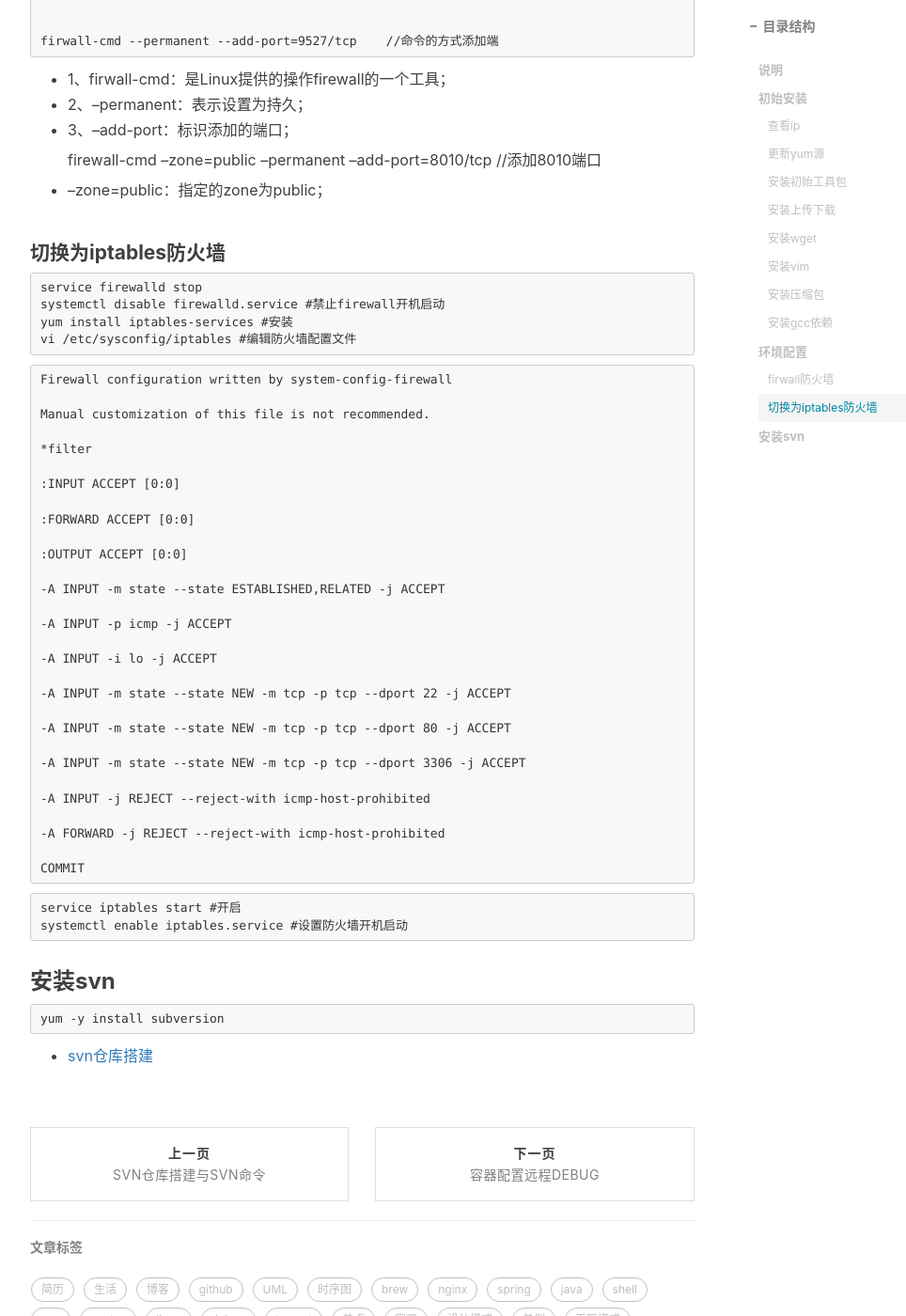
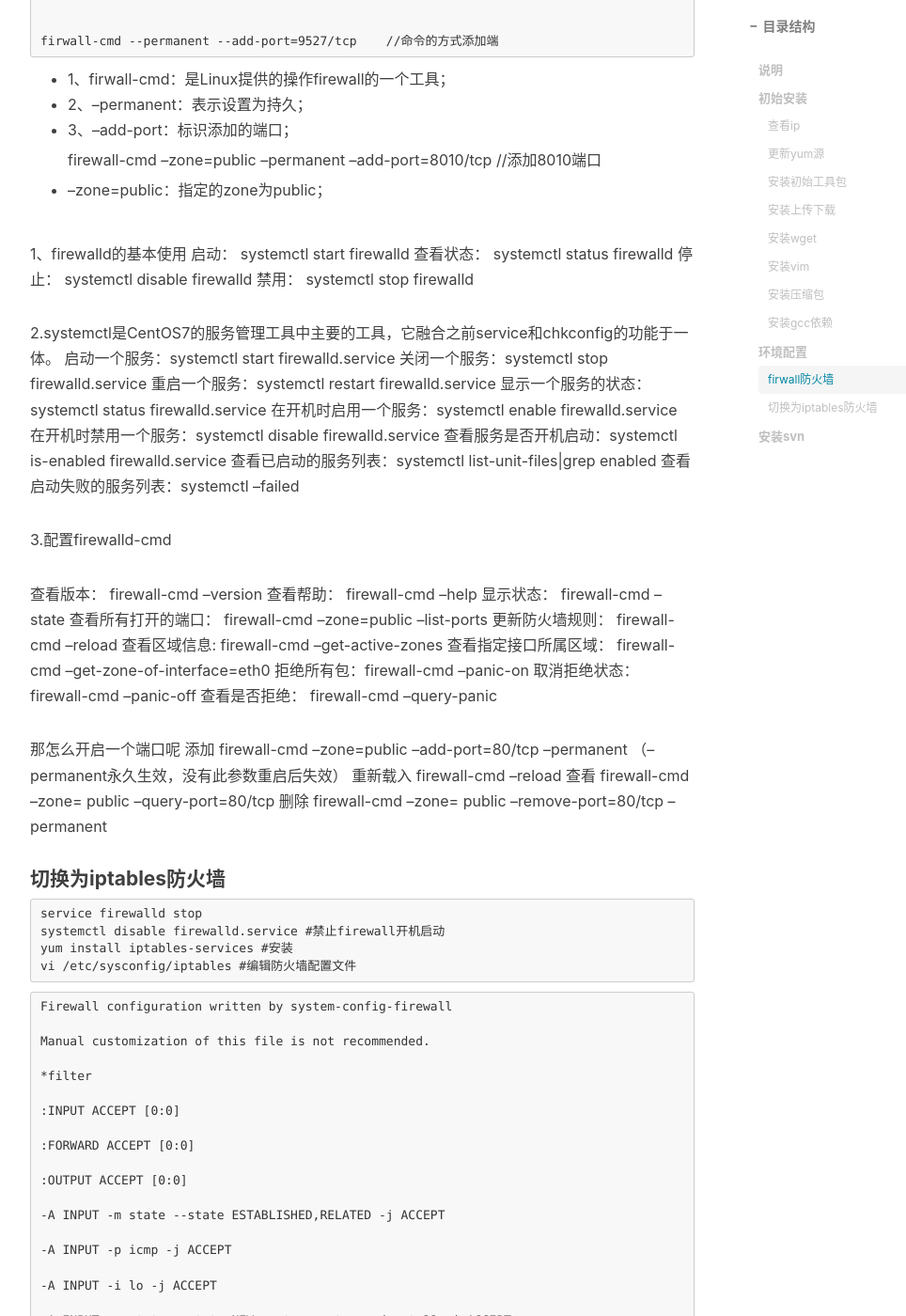
Before and after one commit to lulongji/lulongji.github.io, a Jekyll site: the page built from _posts/2016-03-09-CentOs7环境搭建.md, in a window 1280 px wide and 1400 px high, scrolled down 1739 px. Shown: the whole window at 94% size, without its empty margins (233-1197 px from the left). Built offline with Jekyll 4.4.1, drawn with Linux system fonts in a browser that asks for light colours; nearby versions of some CDN libraries; comment, search, counter and statistics services are not loaded.

Commit message:
初始化
初始化

```diff
--- a/_posts/2016-03-09-CentOs7环境搭建.md
+++ b/_posts/2016-03-09-CentOs7环境搭建.md
@@ -67,6 +67,47 @@ Centos7系统安装。
 
 - --zone=public：指定的zone为public；
 
+
+1、firewalld的基本使用
+启动： systemctl start firewalld
+查看状态： systemctl status firewalld
+停止： systemctl disable firewalld
+禁用： systemctl stop firewalld
+
+2.systemctl是CentOS7的服务管理工具中主要的工具，它融合之前service和chkconfig的功能于一体。
+启动一个服务：systemctl start firewalld.service
+关闭一个服务：systemctl stop firewalld.service
+重启一个服务：systemctl restart firewalld.service
+显示一个服务的状态：systemctl status firewalld.service
+在开机时启用一个服务：systemctl enable firewalld.service
+在开机时禁用一个服务：systemctl disable firewalld.service
+查看服务是否开机启动：systemctl is-enabled firewalld.service
+查看已启动的服务列表：systemctl list-unit-files|grep enabled
+查看启动失败的服务列表：systemctl --failed
+
+3.配置firewalld-cmd
+
+查看版本： firewall-cmd --version
+查看帮助： firewall-cmd --help
+显示状态： firewall-cmd --state
+查看所有打开的端口： firewall-cmd --zone=public --list-ports
+更新防火墙规则： firewall-cmd --reload
+查看区域信息:  firewall-cmd --get-active-zones
+查看指定接口所属区域： firewall-cmd --get-zone-of-interface=eth0
+拒绝所有包：firewall-cmd --panic-on
+取消拒绝状态： firewall-cmd --panic-off
+查看是否拒绝： firewall-cmd --query-panic
+
+那怎么开启一个端口呢
+添加
+firewall-cmd --zone=public --add-port=80/tcp --permanent    （--permanent永久生效，没有此参数重启后失效）
+重新载入
+firewall-cmd --reload
+查看
+firewall-cmd --zone= public --query-port=80/tcp
+删除
+firewall-cmd --zone= public --remove-port=80/tcp --permanent
+
 #### 切换为iptables防火墙
 
     service firewalld stop
```
Also changed, not shown: _posts/2016-06-19-redis搭建.md (added, +75 -0 lines).
